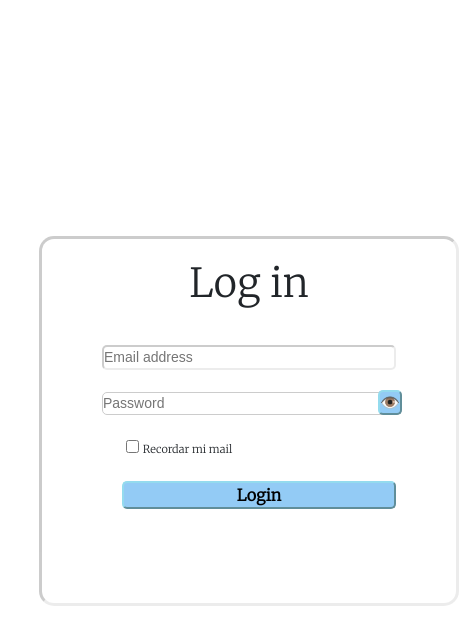
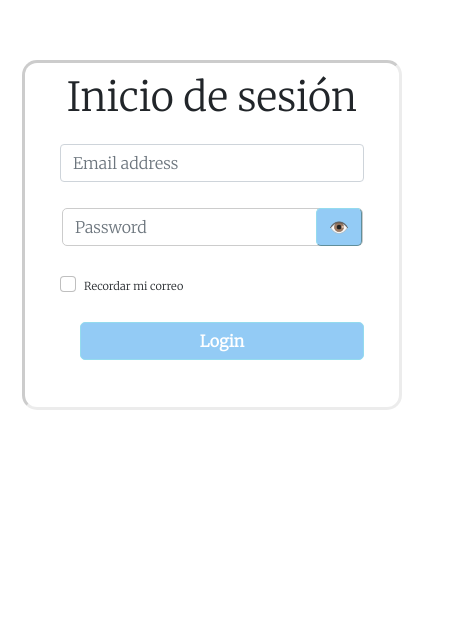
Before and after one commit to ivsoca/Entrega_8, a plain HTML site: page login.html in a window 390 px wide. Shown: the part 211-844 px from the top of the page, 459 px wide, since content can reach past the window. Drawn offline with Linux system fonts and the light colour scheme; files whose address does not match are found by name.

Commit message:
"Login responsive, ventana perfil responsive"

```diff
--- a/css/login.css
+++ b/css/login.css
@@ -12,13 +12,30 @@ body{
     display: flex;
     flex-direction: column;
 }
+
+@media screen and (max-width: 500px) {
+    body{
+        background-color: rgba(255, 255, 255, 0.434);
+        background-repeat: repeat;
+        background-size: cover;
+    }
+}
+
 .page-wrapper{
     height: 100%;
     display: flex;
-    margin-left: 10%;
+    margin: 10%;
     margin-bottom: 7%;
     align-items: flex-end
 }
+
+@media screen and (max-width: 600px) {
+    .page-wrapper {
+      margin: 10px;
+      align-items: center;
+    }
+  }
+
 .formulario_login{
     background-color: rgba(255, 255, 255, 0.434);
     width: 420px;
@@ -28,6 +45,14 @@ body{
     padding: 20px;
     height: 370px;
 }
+
+@media screen and (max-width: 600px) {
+    .formulario_login{
+        width: 380px;
+        padding: 10px;
+        height: 350px;
+    }
+  }
 .formulario{
     display: flex;
     max-width: 400px;
@@ -36,6 +61,15 @@ body{
     flex-direction: column;
 row-gap: 20px;
 }
+
+@media (max-width: 600px) {
+    .formulario{
+        max-width: 350px;
+        padding: 15px;
+        row-gap: 10px;
+    }
+  }
+
 .form-container{
     padding-inline: 10px;
     width: 100%;
@@ -52,6 +86,7 @@ row-gap: 20px;
     flex-direction: column;
     justify-content: center;
 }
+
 .formulario_login h1{
     font-size: 40px;
 text-align: center;
--- a/login.html
+++ b/login.html
@@ -20,27 +20,32 @@
 
   <body>
     <main class="page-wrapper">
-      <div class="content-wrapper">
+      <div class="container">
+          <div class="row mt-5">
+              <div class="col-lg-4 col-md-6 col-sm-8 col-xs-10">
                   <div class="formulario_login">
-          <h1>Log in</h1>
+                      <h1 class="text-center">Inicio de sesión</h1>
                       <div class="form-container">
                           <div class="formulario">
-              <input class="form-input" type="email" name="correo" required
-                id="mailuser" placeholder="Email address" />
+                              <input class="form-control mb-3" type="email" name="correo" required id="mailuser"
+                                  placeholder="Email address" />
                               <div class="contraseña-container">
-                <div class="contraseña-input">
-                  <input class="form-input" type="password" name="password"
-                    id="passwordUser" required placeholder="Password" />
-                  <button class="form-bottom" id="mostrarContraseña">👁️</button>
+                                  <div class="input-group mb-3">
+                                      <input class="form-control" type="password" name="password" id="passwordUser"
+                                          required placeholder="Password" />
+                                      <div class="input-group-append">
+                                          <button class="btn btn-outline-secondary" type="button"
+                                              id="mostrarContraseña">👁️</button>
                                       </div>
                                   </div>
-              <div class="form-check">
-                <input type="checkbox" class="checkbox-recordarme"
-                  id="recordarme" />
-                <label class="form-check-label" for="recordarme">Recordar mi
-                  mail</label>
                               </div>
-              <button id="loginbutton">Login</button>
+                              <div class="form-check mb-3">
+                                  <input type="checkbox" class="form-check-input" id="recordarme" />
+                                  <label class="form-check-label" for="recordarme">Recordar mi correo</label>
+                              </div>
+                              <button class="btn btn-primary btn-block" id="loginbutton">Login</button>
+                          </div>
+                      </div>
                   </div>
               </div>
           </div>
```
Also changed, not shown: css/loginPopupMenu.css (+7 -0 lines). Lines whose indentation alone changed are shown as unchanged.
